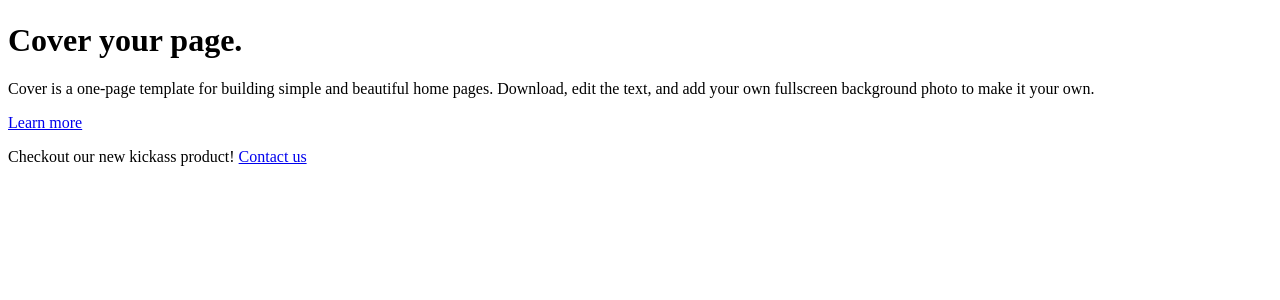
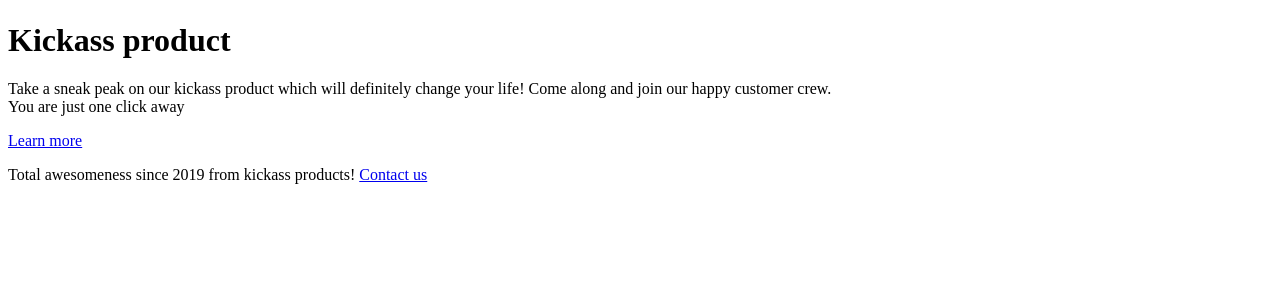
Before and after one commit to HeikTomi/symfony4, a Symfony app: template templates/product/index.html.twig in a window 1280 px wide. Shown: the part 77-377 px from the top of the page. Run offline with Twig, Linux system fonts and the light colour scheme; the template is opened without the code that fills it, so the values that code supplies are empty; some libraries are stand-ins or nearby versions.

Commit message:
Some template changes (remove thrash e trash files at some point)

```diff
--- a/templates/base.html.twig
+++ b/templates/base.html.twig
@@ -25,7 +25,7 @@
 
           <footer class="mastfoot mt-auto">
             <div class="inner">
-              <p>Checkout our new kickass product! <a href="#">Contact us</a></p>
+              <p>Total awesomeness since 2019 from kickass products! <a href="#">Contact us</a></p>
             </div>
           </footer>
       </div>
--- a/templates/product/index.html.twig
+++ b/templates/product/index.html.twig
@@ -1,11 +1,13 @@
 {% extends 'base.html.twig' %}
 
-{% block title %}Hello ProductController!{% endblock %}
+{% block title %}Kickass product!{% endblock %}
 
 {% block body %}
       <main role="main" class="inner cover">
-        <h1 class="cover-heading">Cover your page.</h1>
-        <p class="lead">Cover is a one-page template for building simple and beautiful home pages. Download, edit the text, and add your own fullscreen background photo to make it your own.</p>
+        <h1 class="cover-heading">Kickass product</h1>
+        <p class="lead">Take a sneak peak on our kickass product which will
+        definitely change your life! Come along and join our happy customer
+        crew.<br/> You are just one click away</p>
         <p class="lead">
           <a href="#" class="btn btn-lg btn-secondary">Learn more</a>
         </p>
```
Also changed, not shown: src/Entity/Migrations/Version20190107141120.php (renamed from src/Migrations/Version20190107141120.php), 16 other files.
